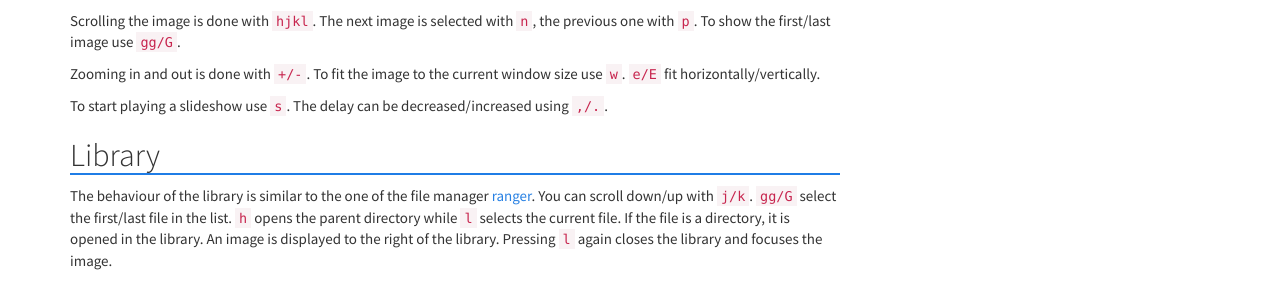
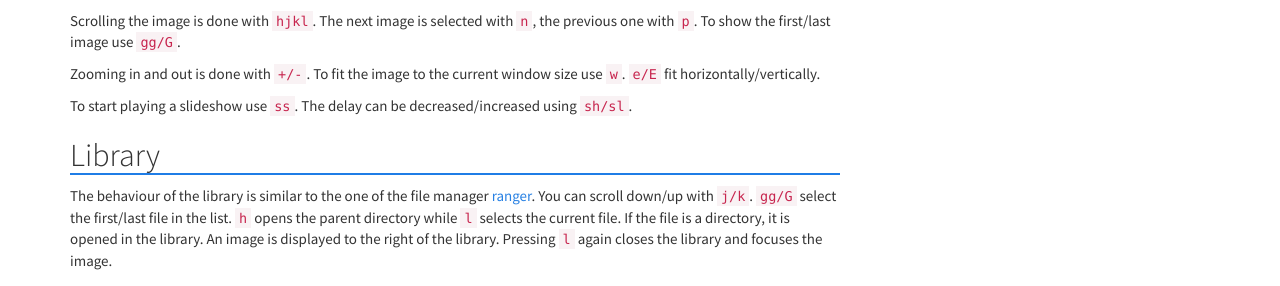
Before and after one commit to karlch/vimiv-qt, a Sphinx documentation site: the page built from docs/documentation/getting_started.rst, in a window 1280 px wide and 900 px high, scrolled down 528 px. Shown: the part 162-448 px from the top of the window. Built offline with Sphinx 7.4.7, drawn with Linux system fonts in a browser that asks for light colours.

```diff
--- a/docs/documentation/getting_started.rst
+++ b/docs/documentation/getting_started.rst
@@ -41,8 +41,8 @@ Scrolling the image is done with ``hjkl``. The next image is selected with
 Zooming in and out is done with ``+/-``. To fit the image to the current window
 size use ``w``. ``e/E`` fit horizontally/vertically.
 
-To start playing a slideshow use ``s``. The delay can be decreased/increased
-using ``,/.``.
+To start playing a slideshow use ``ss``. The delay can be decreased/increased
+using ``sh/sl``.
 
 Library
 -------
```
